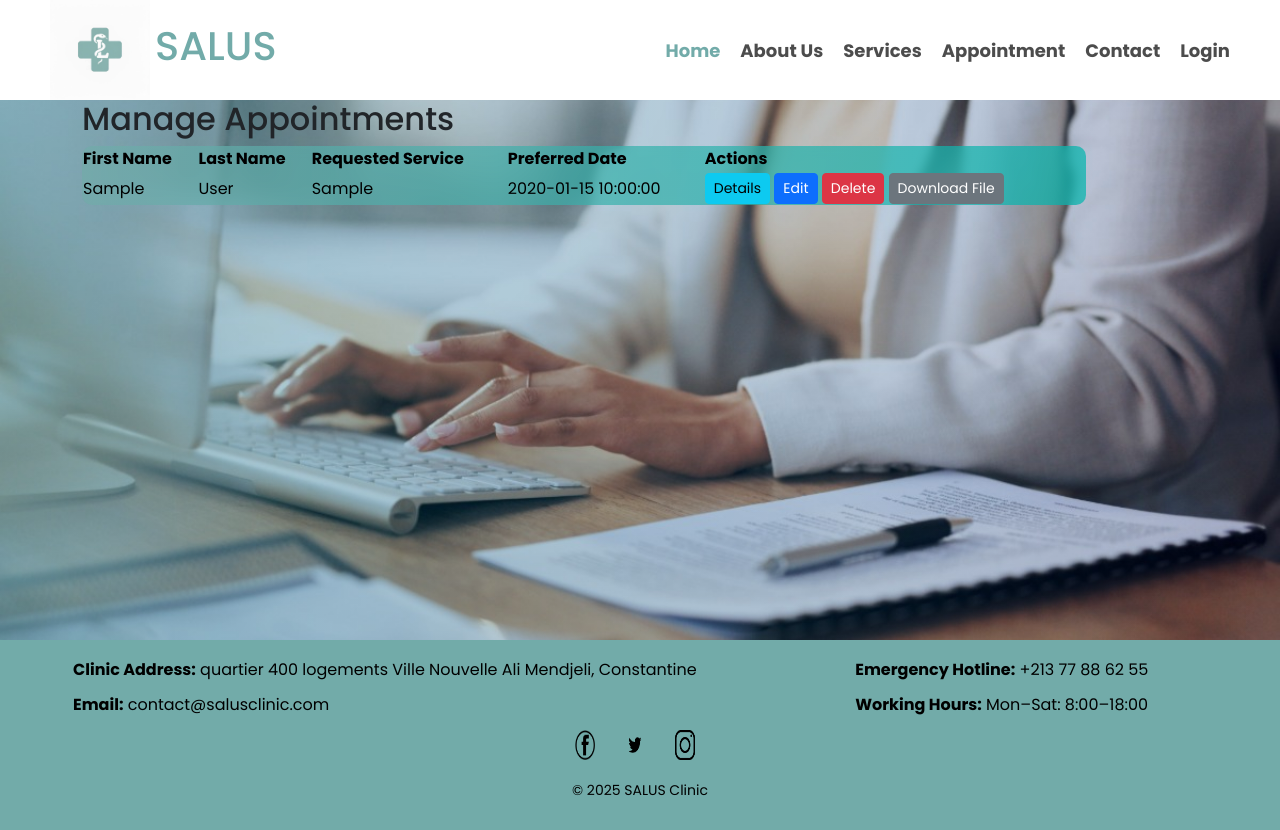
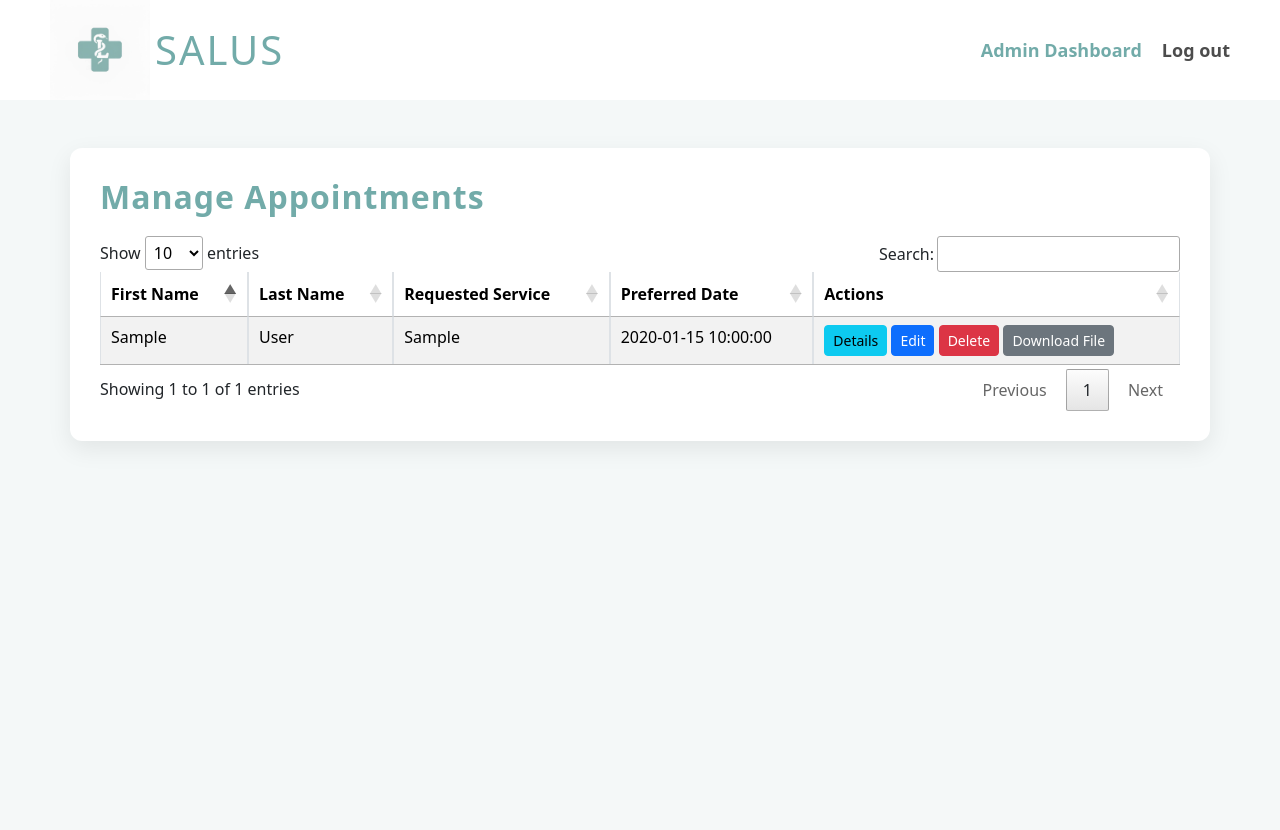
Before and after one commit to rahmaserinedjouima/medical-clinical-website-, a PHP site: page /dashboard_admin/manage_appointments.php in a window 1280 px wide. After the commit the page ends 446 px from the top, so only its background shows below. Run offline with PHP 8.4, Linux system fonts and the light colour scheme; the visitor is signed in with stand-in values (Sample User, id 1); tables that the repository leaves empty or names only in its code hold one stand-in row (values such as "Sample post"); some libraries are stand-ins or nearby versions.

Commit message:
rahma last modifications

```diff
--- a/dashboard_admin/delete_appointment.php
+++ b/dashboard_admin/delete_appointment.php
@@ -9,13 +9,11 @@ if (!isset($_SESSION['admin_logged_in'])) {
 if (!isset($_GET['id'])) die("No appointment selected.");
 $id = intval($_GET['id']);
 
-// Optional: delete uploaded file
 $stmt = $pdo->prepare("SELECT medical_file FROM appointments WHERE id=?");
 $stmt->execute([$id]);
 $file = $stmt->fetchColumn();
 if($file && file_exists("../$file")) unlink("../$file");
 
-// Delete record
 $stmt = $pdo->prepare("DELETE FROM appointments WHERE id=?");
 $stmt->execute([$id]);
 
--- a/dashboard_admin/manage_appointments.php
+++ b/dashboard_admin/manage_appointments.php
@@ -15,47 +15,72 @@ $appointments = $stmt->fetchAll(PDO::FETCH_ASSOC);
 <meta charset="UTF-8">
 <title>Manage Appointments</title>
 <link href="https://cdn.jsdelivr.net/npm/bootstrap@5.3.2/dist/css/bootstrap.min.css" rel="stylesheet">
-<link rel="stylesheet" href="../style.css">
-<link href="https://fonts.googleapis.com/css2?family=Poppins:wght@400;500;600;700&display=swap" rel="stylesheet">
-<!-- DataTables CSS -->
+
 <link rel="stylesheet" type="text/css" href="https://cdn.datatables.net/1.13.6/css/jquery.dataTables.min.css">
+<style>
+    .section0 nav a {
+    text-decoration: none;
+    color:rgba(0, 0, 0, 0.7);
+    font-weight: bold;
+    font-size: 18px;
+    transition: 0.2s;
+}
+.section0 nav a:hover {
+    color: rgb(114, 171, 169);
+    transform: scale(1.1);
+}
+</style>
+</head>
+<body style="background-color:#f4f8f8;">
+<section class="section0"
+style="
+width:100%;
+height:100px;
+padding:20px 50px;
+box-sizing:border-box;
+color:rgb(114,171,169);
+display:flex;
+justify-content:space-between;
+align-items:center;
+background-color:#ffffff;
+">
 
-</head>
-<body>
-  <section class="section0">
-    <div class="logo-title">
-        <img src="../assets\logo.jpg" alt="SALUS Logo" class="logo">
-        <h1>SALUS</h1>
-    </div>
+  <div class="logo-title"
+  style="
+  display:flex;
+  align-items:center;
+  gap:5px;
+  ">
+    <img src="../assets/logo.jpg" alt="SALUS Logo"
+         class="logo"
+         style="width:100px;height:auto;">
 
-    <nav>
-        <a href="../index.html" style="color: rgb(114, 171, 169);;">Home</a>
-        <a href="../about.html">About Us</a>
-        <a href="../services.html">Services</a>
-        <a href="../appointment.html">Appointment</a>
-        <a href="../contact.html">Contact</a>
-        <a href="../php/login.php">Login</a>
+    <h1 style="
+        margin:0;
+        font-size:40px;
+        letter-spacing:2px;
+        color:rgb(114,171,169);
+    ">SALUS</h1>
+  </div>
 
-    </nav>
-  </section>
-<section style="
-    min-height: calc(100vh - 100px - 160px); /* keeps footer at bottom */
-    background: linear-gradient(to right, rgba(0,181,173,0.2), rgba(0,181,173,0)),
-                url('../assets/admin.jpeg') center/cover no-repeat;
-">
-<div class="container">
-<h2>Manage Appointments</h2>
+  <nav style="display:flex;gap:20px;">
+    <a href="manage_appointments.php" style="text-decoration:none;font-weight:bold;font-size:18px;color: rgb(114, 171, 169);;">Admin Dashboard</a>
+    <a href="../php/logout.php" style="text-decoration:none;font-weight:bold;font-size:18px;color:rgba(0,0,0,0.7);">Log out</a>
+  </nav>
 
- <table style="
-      width: 90%;
-      border-collapse: collapse;
-      background: linear-gradient(to right, rgba(114,171,169,0.7), rgba(0,181,173,0.7));
-      color: black;
-      border-radius: 10px;
-      overflow: hidden;
-      backdrop-filter: blur(5px);
-      text-align: left;
-  ">
+</section>
+
+<div class="container mt-5"  style="
+     background:#ffffff;
+     padding:30px;
+     border-radius:12px;
+     box-shadow:0 8px 25px rgba(0,0,0,0.08);
+     " >
+<h2 style="margin-bottom:20px;
+font-weight:bold;
+letter-spacing:1px;color:rgb(114,171,169);">Manage Appointments</h2>
+
+<table id="appointments" class="table table-striped table-bordered">
 <thead>
 <tr>
 <th>First Name</th>
@@ -74,9 +99,15 @@ $appointments = $stmt->fetchAll(PDO::FETCH_ASSOC);
 <td><?= htmlspecialchars($a['preferred_date']) ?></td>
 <td>
 <a href="details.php?id=<?= $a['id'] ?>" class="btn btn-info btn-sm">Details</a>
+
 <a href="edit_appointment.php?id=<?= $a['id'] ?>" class="btn btn-primary btn-sm">Edit</a>
-<a href="delete_appointment.php?id=<?= $a['id'] ?>" class="btn btn-danger btn-sm" onclick="return confirm('Are you sure you want to delete this appointment request?');">Delete</a>
+
+<button type="button" class="btn btn-danger btn-sm" data-bs-toggle="modal" data-bs-target="#deleteModal">
+    Delete
+</button>
+
 <?php if($a['medical_file']): ?>
+
 <a href="../<?= $a['medical_file'] ?>" class="btn btn-secondary btn-sm" download>Download File</a>
 <?php endif; ?>
 </td>
@@ -85,43 +116,37 @@ $appointments = $stmt->fetchAll(PDO::FETCH_ASSOC);
 </tbody>
 </table>
 </div>
-</section>
-
-<!-- jQuery -->
 <script src="https://code.jquery.com/jquery-3.7.1.min.js"></script>
-<!-- DataTables JS -->
 <script src="https://cdn.datatables.net/1.13.6/js/jquery.dataTables.min.js"></script>
+<script src="https://cdn.jsdelivr.net/npm/bootstrap@5.3.2/dist/js/bootstrap.bundle.min.js"></script>
 
 <script>
 $(document).ready(function() {
     $('#appointments').DataTable({
-        "paging": true,     // Enable pagination
-        "searching": true,  // Enable search
-        "ordering": true    // Enable sorting
+        "paging": true,
+        "searching": true,
+        "ordering": true
     });
 });
 </script>
-<footer>
-  <div class="footer-container">
+<!-- Simple Modal -->
+<div class="modal fade" id="deleteModal" tabindex="-1" aria-hidden="true">
+  <div class="modal-dialog">
+    <div class="modal-content">
+      <div class="modal-header" style="background-color:rgb(114,171,169); color:white;">
+        <h5 class="modal-title">Confirm Deletion</h5>
+        <button type="button" class="btn-close" data-bs-dismiss="modal"></button>
+      </div>
+      <div class="modal-body">
+        Are you sure you want to delete this appointment?
+      </div>
+      <div class="modal-footer">
+        <button type="button" class="btn btn-secondary" data-bs-dismiss="modal">Cancel</button>
+        <a href="delete_appointment.php?id=<?= $a['id'] ?>" class="btn btn-danger">Delete</a>
+      </div>
+    </div>
+  </div>
+</div>
 
-    <div class="footer-info">
-      <div class="info-item"><strong>Clinic Address:</strong> quartier 400 logements Ville Nouvelle Ali Mendjeli, Constantine</div>
-      <div class="info-item"><strong>Emergency Hotline:</strong> +213 77 88 62 55</div>
-      <div class="info-item"><strong>Email:</strong> contact@salusclinic.com</div>
-      <div class="info-item"><strong>Working Hours:</strong> Mon–Sat: 8:00–18:00</div>
-    </div>
-
-    <div class="footer-social">
-      <a href="#" class="social-link"><img src="../assets/facebook.png" alt="Facebook"></a>
-      <a href="#" class="social-twitter"><img src="../assets/twitter.png" alt="Twitter"></a>
-      <a href="#" class="social-link"><img src="../assets/instagram.png" alt="Instagram"></a>
-    </div>
-
-    <div class="footer-copy">
-      <p>© 2025 SALUS Clinic</p>
-    </div>
-
-  </div>
-</footer>
 </body>
 </html>
--- a/php/login.php
+++ b/php/login.php
@@ -54,7 +54,7 @@ if ($_SERVER['REQUEST_METHOD'] === 'POST') {
           <a href="../services.html">Services</a>
           <a href="../appointment.html">Appointment</a>
           <a href="../contact.html">Contact</a>
-          <a href="login.php">Login</a> <!-- Highlight active page if you like -->
+          <a href="login.php" style="color: rgb(114, 171, 169);;">Login</a>
       </nav>
   </section>
 
--- /dev/null
+++ b/php/logout.php
@@ -0,0 +1,5 @@
+<?php
+session_start();
+session_destroy();
+header("Location: ../index.html");
+exit;
```
Also changed, not shown: dashboard_admin/details.php (+66 -55 lines), dashboard_admin/edit_appointment.php (+74 -50 lines).
